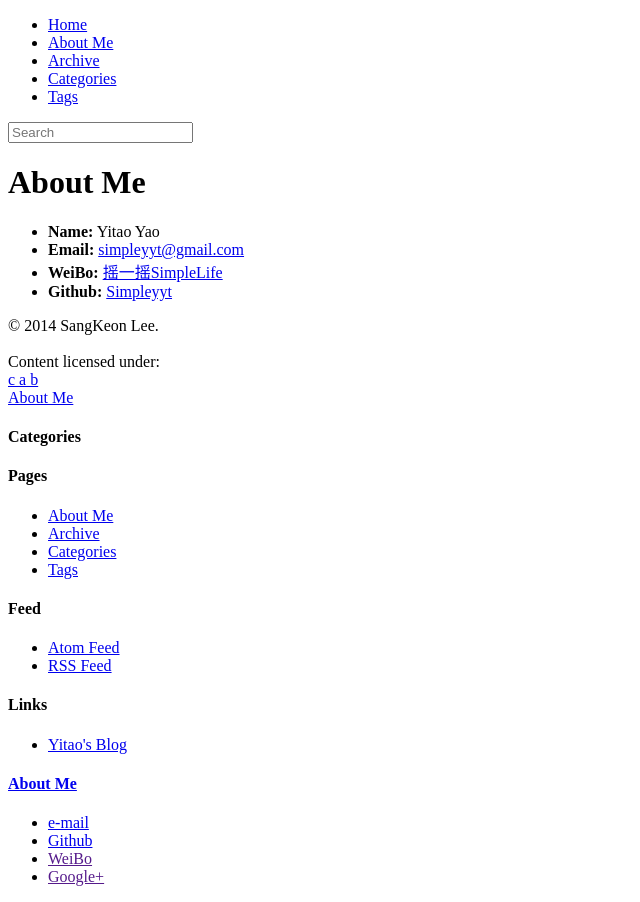
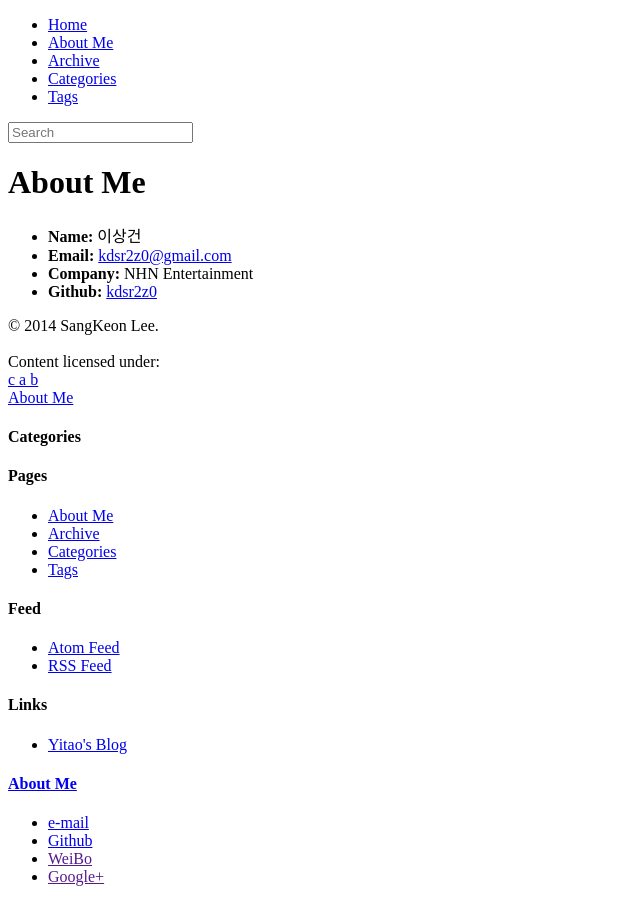
Before and after one commit to kdsr2z0/kdsr2z0.github.io, a Jekyll site: the page built from about.md, in a window 1280 px wide. Shown: the whole page, without its empty margins (0-640 px from the left). Built offline with Jekyll 4.4.1, drawn with Linux system fonts in a browser that asks for light colours; nearby versions of some CDN libraries; library files that are not in the unit come from our copies.

Commit message:
no message

```diff
--- a/about.md
+++ b/about.md
@@ -4,7 +4,7 @@ title: About Me
 header: About Me
 group: navigation
 ---
- * **Name:** Yitao Yao
- * **Email:** [simpleyyt@gmail.com](mailto:simpleyyt@gmail.com)
- * **WeiBo:** [摇一摇SimpleLife](http://www.weibo.com/u/1836017133)
- * **Github:** [Simpleyyt](https://github.com/Simpleyyt)
+ * **Name:** 이상건
+ * **Email:** [kdsr2z0@gmail.com](mailto:kdsr2z0@gmail.com)
+ * **Company:** NHN Entertainment
+ * **Github:** [kdsr2z0](https://github.com/kdsr2z0)
--- a/assets/themes/Snail/css/main.css
+++ b/assets/themes/Snail/css/main.css
@@ -355,7 +355,7 @@ nav #nav-c ul#nav-list li#home a {
 	overflow:hidden;
 	display:block;
 	position:relative;
-	background: url("../img/avatar.jpg");
+	background: url("https://2.gravatar.com/avatar/2bc424c53bdefe10f420ea867258d1cf?d=https%3A%2F%2Fgithub.nhnent.com%2Fidenticons%2F0777d5c17d4066b82ab86dff8a46af6f.png&r=x&s=460");
 	padding:0;
 	background-size: 100% 100%;
 	border-radius: 50%;
```
Also changed, not shown: assets/themes/Snail/img/avatar.jpg (deleted).
